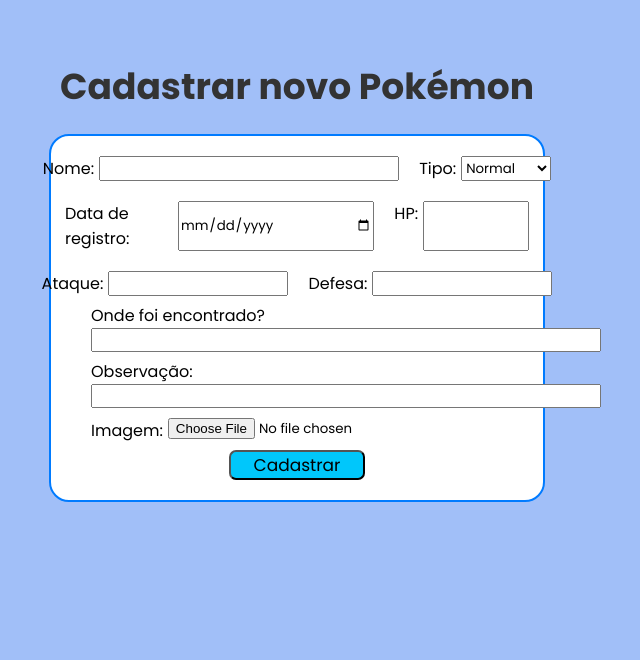
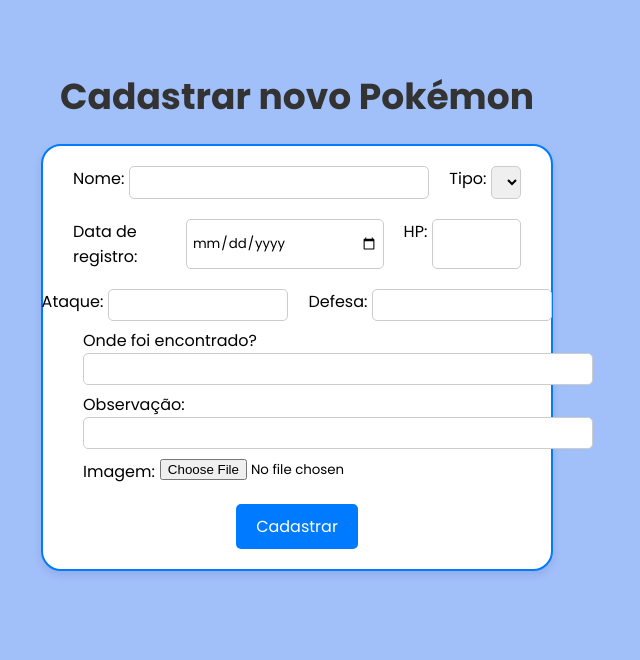
Before and after one commit to JoaoGustavoMr/pokemon-revisao, a PHP site: page /php/cadastro.php in a window 1280 px wide. Shown: the part 140-800 px from the top of the page, without its empty margins (343-983 px from the left). Run offline with PHP 8.4, Linux system fonts and the light colour scheme; some libraries are stand-ins or nearby versions.

Commit message:
ajeitada no cadastro

```diff
--- a/css/cadastro.css
+++ b/css/cadastro.css
@@ -46,7 +46,6 @@ nav ul li a:hover {
 }
 
 main{
-    padding: 20px;
     background-color: #a1bff8;
     min-height: calc(100vh - 140px);
     display: flex;
@@ -58,7 +57,13 @@ main{
 main h1 {
     color: #333;
     font-size: 36px;
-    margin-top: -100px;
+    margin-top: -20px;
+}
+input[type="text"], input[type="date"], input[type="number"], select {
+    width: 100%;
+    padding: 5px;
+    border: 1px solid #ccc;
+    border-radius: 5px;
 }
 
 #form-box {
@@ -68,6 +73,7 @@ main h1 {
     border: 2px solid #007bff;
     padding: 20px;
     border-radius: 20px;
+    box-shadow: 0 4px 8px rgba(0, 10, 144, 0.1);
 }
 
 #form-box form {
@@ -111,13 +117,14 @@ main h1 {
 }
 
 #form-box form button {
-    background-color: #00C7FB;
-    font-size: 17px;
-    width: 30%;
-    border-radius: 7px;
-    margin-top: 7px;
-    transition: 0.2s ease-in-out;
-
+    background-color: #007bff;
+    color: white;
+    border: none;
+    padding: 10px 20px;
+    border-radius: 5px;
+    font-size: 16px;
+    transition: background-color 0.3s ease, transform 0.3s ease;
+    margin-top: 20px;
 }
 
 #form-box form button:hover {
```
